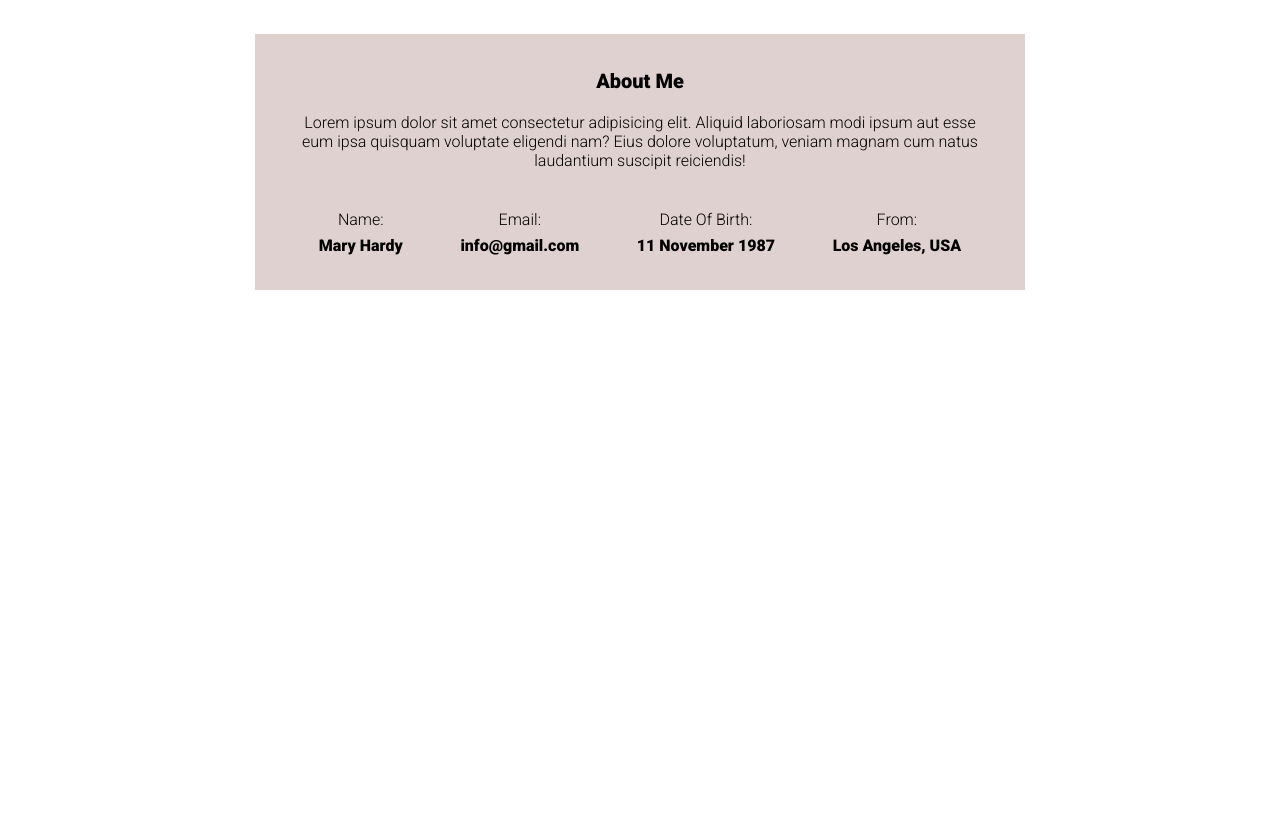
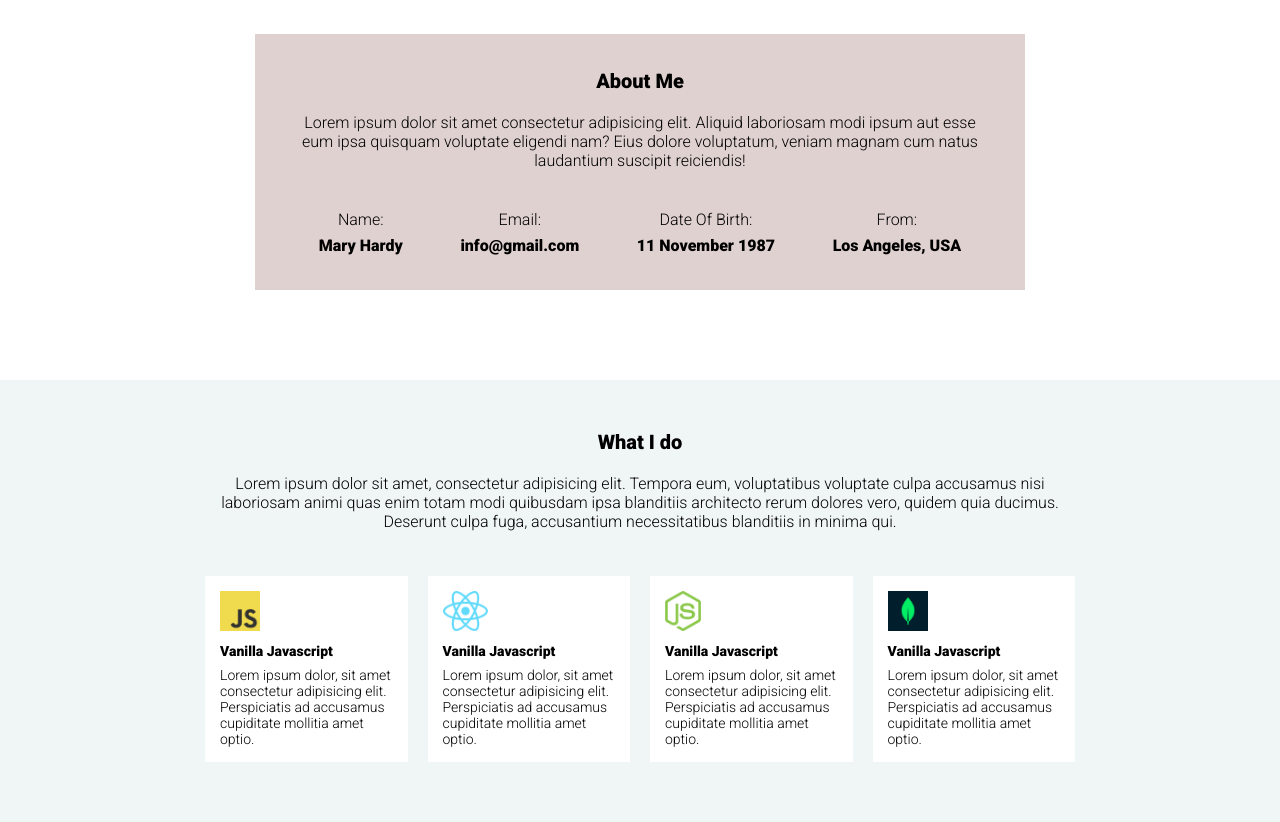
Before and after one commit to CHINMOY-DEY-CINI/webdev, a plain HTML site: page index.html in a window 1280 px wide. Shown: the part 890-1712 px from the top of the page. Before the commit the page ends 1270 px from the top, so only its background shows below. Drawn offline with Linux system fonts and the light colour scheme.

Commit message:
What-col

```diff
--- a/index.html
+++ b/index.html
@@ -56,6 +56,41 @@
 
             </div>
         </section>
+
+        <section>
+            <div class="what">
+                <div class="what-section">
+                    <h4>What I do</h4>
+                    <p>Lorem ipsum dolor sit amet, consectetur adipisicing elit. Tempora eum, voluptatibus voluptate culpa accusamus nisi laboriosam animi quas enim totam modi quibusdam ipsa blanditiis architecto rerum dolores vero, quidem quia ducimus. Deserunt culpa fuga, accusantium necessitatibus blanditiis in minima qui.</p>
+
+
+                    <div class="what-col">
+                        <div class="developer">
+                            <img src="./images/icons/js.png" alt="">
+                            <h6>Vanilla Javascript</h6>
+                            <p>Lorem ipsum dolor, sit amet consectetur adipisicing elit. Perspiciatis ad accusamus cupiditate mollitia amet optio.</p>
+                        </div>
+                        <div class="developer">
+                            <img src="./images/icons/react.png" alt="">
+                            <h6>Vanilla Javascript</h6>
+                            <p>Lorem ipsum dolor, sit amet consectetur adipisicing elit. Perspiciatis ad accusamus cupiditate mollitia amet optio.</p>
+                        </div>
+                        <div class="developer">
+                            <img src="./images/icons/nodejs.png" alt="">
+                            <h6>Vanilla Javascript</h6>
+                            <p>Lorem ipsum dolor, sit amet consectetur adipisicing elit. Perspiciatis ad accusamus cupiditate mollitia amet optio.</p>
+                        </div>
+                        <div class="developer">
+                            <img src="./images/icons/mongo.png" alt="">
+                            <h6>Vanilla Javascript</h6>
+                            <p>Lorem ipsum dolor, sit amet consectetur adipisicing elit. Perspiciatis ad accusamus cupiditate mollitia amet optio.</p>
+                        </div>
+                    </div>
+
+                </div>
+            </div>
+        </section>
+
    </Main>
    <footer></footer>
 </body>
--- a/style.css
+++ b/style.css
@@ -161,3 +161,55 @@ nav ul li a{
     font-weight:900;
     color: black;
 }
+
+
+
+.what{
+    display: flex;
+    align-items: center;
+    justify-content: center;
+    background-color: rgb(240, 245, 245);
+    padding:50px;
+}
+
+
+.what-section{
+    text-align: center;
+    width: 890px;
+}
+
+
+.what-section h4{
+    font-size:20px;
+    margin-bottom:20px;
+}
+
+
+.what-col{
+    display: flex;
+    margin-top:35px;
+    width:800;
+}
+
+
+.developer{
+    background-color:white;
+    margin:10px;
+    padding:15px;
+    /* text-align: justify; */
+    text-align: left;
+}
+
+.developer img{
+    height:40px;
+    margin-bottom:8px;
+}
+
+.developer h6{
+    font-size:14px;
+}
+
+.developer p{
+    font-size:14px;
+    margin-top:8px;
+}
```
